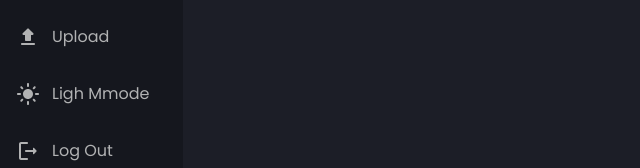
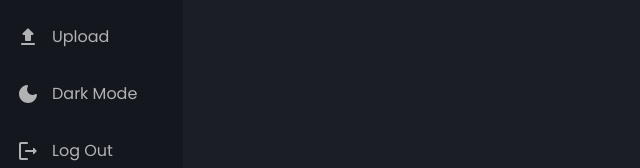
Before and after one commit to KayRaps/KARMOK515_BCL_2401_GROUP-B_KARAB0-MOKGATLE_DJS11., a React (Create React App) app in the folder client/: page / in a window 1280 px wide. Shown: the part 256-424 px from the top of the page, without its empty margins (0-640 px from the left). Built offline with nearby package versions, Linux system fonts and the light colour scheme.

Commit message:
added an import

```diff
--- a/client/src/components/Sidebar.jsx
+++ b/client/src/components/Sidebar.jsx
@@ -1,6 +1,6 @@
 import React from "react";
 import styled from "styled-components";
-import { HomeRounded, CloseRounded, UploadRounded, SearchRounded, FavoriteRounded, LightModeRounded, LogoutRounded } from "@mui/icons-material";
+import { HomeRounded, CloseRounded, UploadRounded, SearchRounded, FavoriteRounded, LightModeRounded, DarkModeRounded, LogoutRounded } from "@mui/icons-material";
 import LogoImage from "../Images/Logo.png"
 import { Link } from "react-router-dom";
 
@@ -65,6 +65,9 @@ const HR = styled.div`
    margin: 10px 0px;
 `;
 
+
+
+const Sidebar = ({ setMenuOpen, setDarkMode, darkMode }) => {
     const menuItems = [
         {
           link: "/",
@@ -95,9 +98,9 @@ const menuItems = [
 
           {
 
-        fun: () => console.log("Light Mode Toggled"),
-        name: "Ligh Mmode",
-        icon: <LightModeRounded />,
+            fun: () => setDarkMode(!darkMode),
+            name: darkMode ? "Light Mode" : "Dark Mode",
+            icon: darkMode ? <LightModeRounded /> : <DarkModeRounded />,
           },
 
           {
@@ -108,9 +111,8 @@ const menuItems = [
           },
 
       ];
-
-const Sidebar = () => {
-    return ( <MenuContainer>
+    return (
+    <MenuContainer>
         <Flex>
          <Logo>
             <Image src={LogoImage} />
```
Lines whose indentation alone changed are shown as unchanged.
